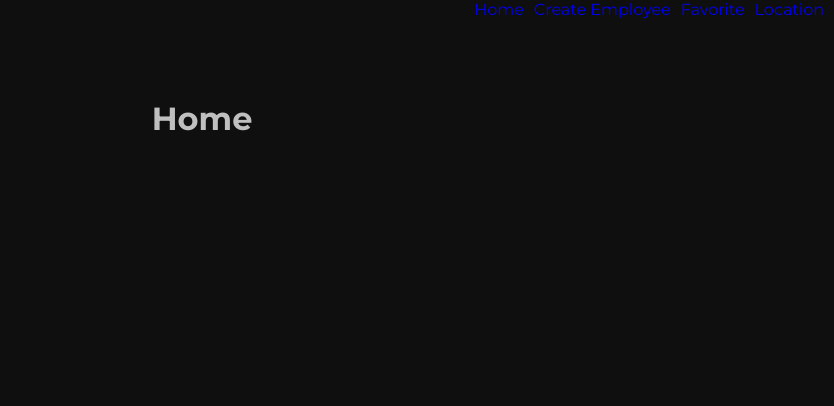
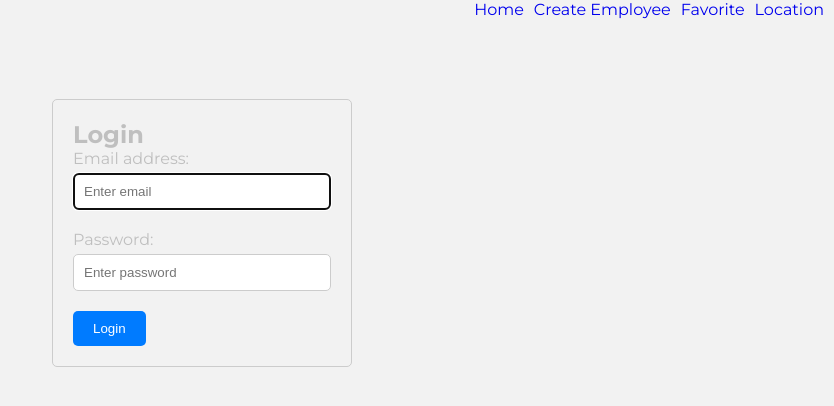
Before and after one commit to Tommysmith91/LearningReact, a React (Create React App) app: page / in a window 1280 px wide. Shown: the top 406 px of the page, without its empty margins (446-1280 px from the left). Built offline with nearby package versions, Linux system fonts and the light colour scheme.

Commit message:
Added login page with submission and updated navigation

```diff
--- a/src/App.js
+++ b/src/App.js
@@ -1,8 +1,9 @@
 import React from "react"
 import { BrowserRouter,Route, Routes } from "react-router-dom"
 import Navbar from "./Components/Navbar";
-import HomePage from "./HomePage";
-import CreateEmployeeForm from "./CreateEmployeeForm";
+import HomePage from "./Pages/HomePage";
+import CreateEmployeeForm from "./Pages/CreateEmployeeForm";
+import LoginPage from "./Pages/LoginPage";
 const App = () =>
 {
   return (
@@ -10,8 +11,10 @@ const App = () =>
     <Navbar/>
     <main className="main-content">
     <Routes>
-      <Route exact path='/' element={<HomePage/>} />
+      <Route exact path='/' element={<LoginPage/>}/>
+      <Route path='/homepage' element={<HomePage/>} />
       <Route path='/createemployeeform' element={<CreateEmployeeForm/>} />
+
     </Routes>
     </main>
     </BrowserRouter>
--- a/src/CreateEmployeeForm.js
+++ b/src/Pages/CreateEmployeeForm.js
@@ -1,5 +1,5 @@
 import { useState } from 'react';
-import './App.css';
+import '../Styles/App.css';
 
 function JobApplicationHeader(){
   return (
@@ -36,7 +36,7 @@ export default function CreateEmployeeForm() {
       <label htmlFor="RightToWorkCheckBox">Do you have UK Right To Work</label><br/>
       <input type="checkbox" name='righttowork' id='righttowork' checked={formData.righttowork} onChange={handleChange}/>
       <br/>
-      <input type="submit"/>
+      <button type="submit" className="login-btn">Submit</button>
     </form>
     </div>
   );
--- /dev/null
+++ b/src/Pages/LoginPage.js
@@ -0,0 +1,37 @@
+import React, { useState } from 'react';
+import '../Styles/LoginPage.css';
+
+export default function LoginPage()
+{
+   const [loginData,setLoginData] = useState({
+    email: '',
+    password: ''
+   });
+   const onSubmit = (event) => {
+    event.preventDefault();
+    console.log(loginData);
+    }
+    const handleChange = (event) => {
+        const {name,value} = event.target;
+        setLoginData(previousData => ({
+          ...previousData,
+          [name]: value
+        }))
+    }
+    return (
+    <div className="login-container">
+    <h2>Login</h2>
+    <form onSubmit={onSubmit}>
+        <div className="form-group">
+            <label htmlFor="email">Email address:</label>
+            <input autoFocus type="email" className="form-control" name="email" id="email" placeholder="Enter email" onChange={handleChange} />
+        </div>
+        <div className="form-group">
+            <label htmlFor="password">Password:</label>
+            <input type="password" className="form-control" name="password" id="password" placeholder="Enter password" onChange={handleChange}/>
+        </div>
+        <button type="submit" className="login-btn">Login</button>
+    </form>
+    </div>
+    )
+}
--- /dev/null
+++ b/src/Styles/LoginPage.css
@@ -0,0 +1,23 @@
+.login-container {
+    width: 300px;
+    margin: auto;
+    padding: 20px;
+    border: 1px solid #ccc;
+    border-radius: 5px;
+}
+
+.form-group {
+    margin-bottom: 20px;
+}
+
+label {
+    display: block;
+    margin-bottom: 5px;
+}
+
+.form-control {
+    width: 100%;
+    padding: 10px;
+    border: 1px solid #ccc;
+    border-radius: 5px;
+}
--- a/src/index.css
+++ b/src/index.css
@@ -9,9 +9,9 @@
 :root {
  --header-height: 3.5rem;
  --first-color: hsl(28, 88%, 62%);
- --title-color: hsl(0, 0%, 95%);
+ --title-color: hsl(0, 0%, 5%);
  --text-color: hsl(0, 0%, 75%);
- --body-color: hsl(0, 0%, 6%);
+ --body-color: hsl(0, 0%, 95%);
  --body-font: "Montserrat", sans-serif;
  --second-font: "Dancing Script", cursive;
  --h2-font-size: 1.25rem;
@@ -34,3 +34,15 @@ ul {
 a {
  text-decoration: none;
 }
+.login-btn {
+    background-color: #007bff;
+    color: white;
+    border: none;
+    padding: 10px 20px;
+    border-radius: 5px;
+    cursor: pointer;
+}
+
+.login-btn:hover {
+    background-color: #0056b3;
+}
```
Also changed, not shown: src/Pages/HomePage.js (renamed from src/HomePage.js), src/Styles/App.css (line endings or trailing spaces).
